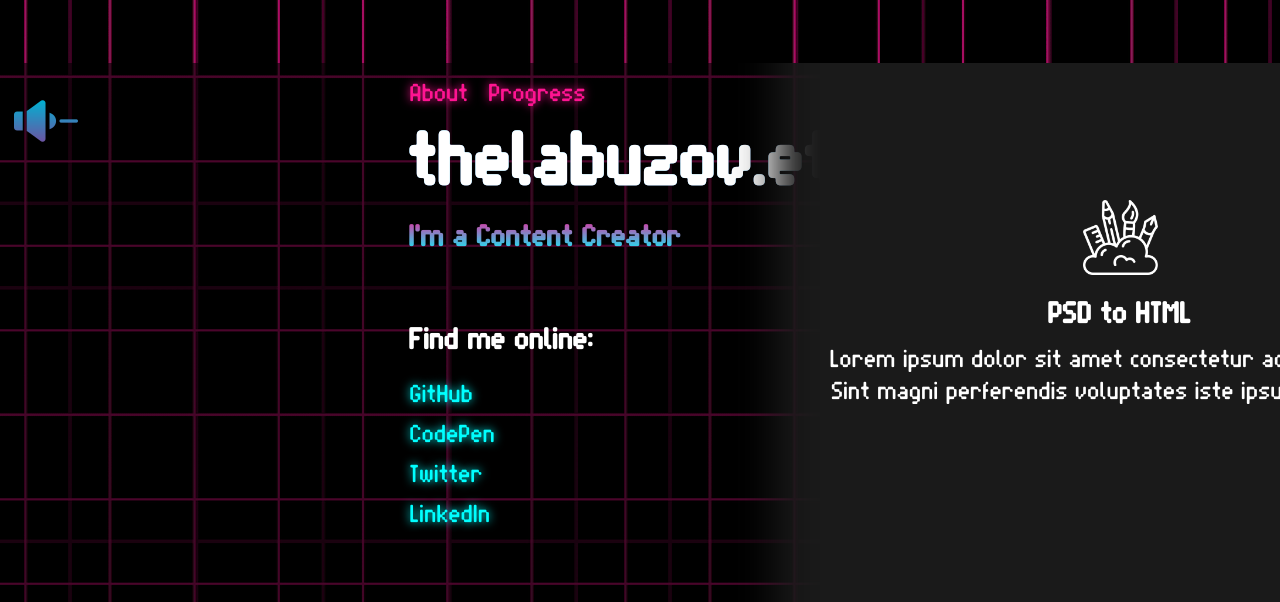
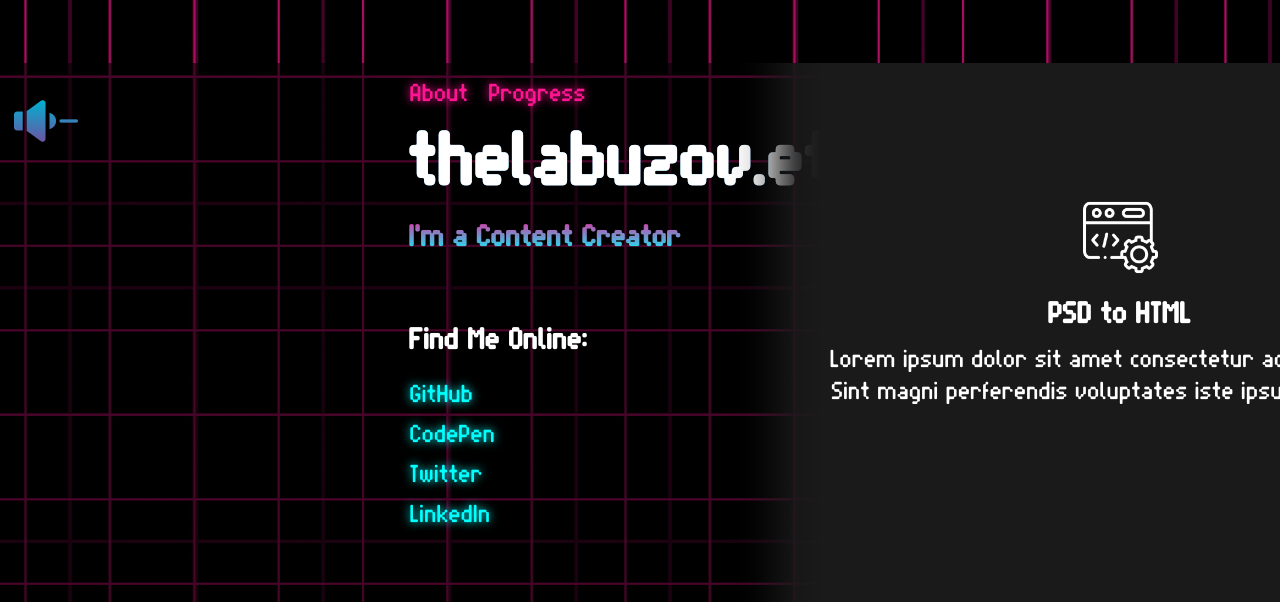
Before and after one commit to nelabuzov/thelabuzov, a PHP site: page / in a window 1280 px wide. Shown: the part 737-1339 px from the top of the page. Run offline with PHP 8.4, Linux system fonts and the light colour scheme; some libraries are stand-ins or nearby versions.

Commit message:
Fix format text

```diff
--- a/index.html
+++ b/index.html
@@ -52,7 +52,7 @@
 							<img id="volume" onclick="theme()" src="./images/icons/mute.png" alt="volume-button"></img>
 
 							<div class="social">
-								<h3 class="subtitle">Find me online:</h3>
+								<h3 class="subtitle">Find Me Online:</h3>
 								<div class="links--vertical">
 									<a href="https://github.com/thelabuzov" target="_blank">GitHub</a>
 									<a href="https://codepen.io/thelabuzov" target="_blank">CodePen</a>
@@ -75,14 +75,14 @@
 						</div>
 
 						<div class="timeline__component timeline__component--bg">
-							<h2 class="subtitle">SELF TAUGHT</h2>
+							<h2 class="subtitle">Self Taught</h2>
 							<p class="paragraph">
 								Continued learning code & using best practices for helping newbies to become Frontend experts
 							</p>
 						</div>
 
 						<div class="timeline__component timeline__component--bg">
-							<h2 class="subtitle">OPC STI NUST MISIS</h2>
+							<h2 class="subtitle">IT College</h2>
 							<p class="paragraph">
 								🧑‍💻 Went to college as DEV in order to unlearn specialty & create connections with developers
 							</p>
@@ -105,14 +105,14 @@
 						</div>
 
 						<div class="timeline__component timeline__component--bg">
-							<h2 class="subtitle">SOCIAL MEDIA</h2>
+							<h2 class="subtitle">Social Media</h2>
 							<p class="paragraph">
 								I start to share experience & tips with programmers, then start creating sites for portfolio
 							</p>
 						</div>
 
 						<div class="timeline__component timeline__component--bg">
-							<h2 class="subtitle">SPE STI NUST MISIS</h2>
+							<h2 class="subtitle">Tech Course</h2>
 							<p class="paragraph">
 								🔥 On the course I got acquainted with the Frontend began to learn the basics & found favorite job
 							</p>
@@ -149,7 +149,7 @@
 						</div>
 
 						<div>
-							<img src="./images/icons/design.png" alt="design" width="75">
+							<img src="./images/icons/coding.png" alt="coding" width="75">
 							<h2 class="subtitle">PSD to HTML</h2>
 							<p class="paragraph">
 								Lorem ipsum dolor sit amet consectetur adipisicing elit. Sint magni perferendis
@@ -312,12 +312,17 @@
 				</div>
 
 				<div class="progress__box">
-					<h3 class="subtitle">Bootstrap - 65%</h3>
+					<h3 class="subtitle">Bootstrap - 60%</h3>
 					<div class="progress__bar bootstrap"><span></span></div>
 				</div>
 
 				<div class="progress__box">
-					<h3 class="subtitle">Git - 80%</h3>
+					<h3 class="subtitle">WordPress - 75%</h3>
+					<div class="progress__bar wordpress"><span></span></div>
+				</div>
+
+				<div class="progress__box">
+					<h3 class="subtitle">Git - 65%</h3>
 					<div class="progress__bar git"><span></span></div>
 				</div>
 				<!-- / Boxes -->
```
Also changed, not shown: app/scss/components/main.scss (+6 -2 lines), dist/style.css, images/icons/design.png (deleted), 1 other file.
